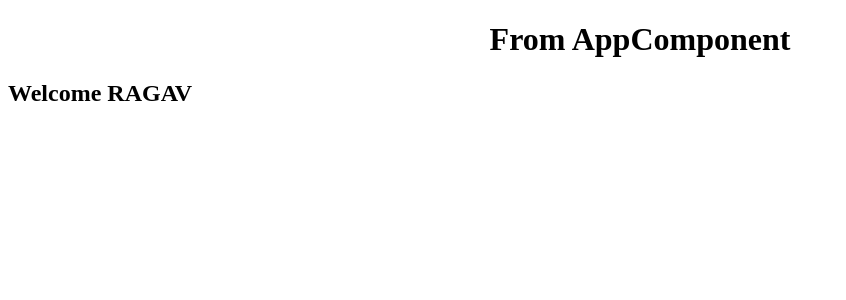
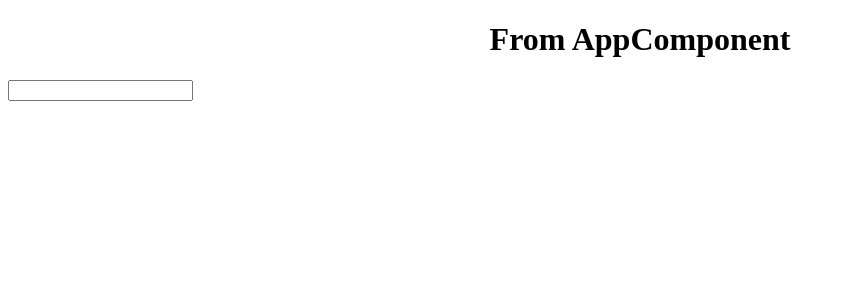
Before and after one commit to Ragav1196/Angular-Basics-Part-2, an Angular app: page / in a window 1280 px wide. Shown: the top 300 px of the page, without its empty margins (0-846 px from the left). Built offline with nearby package versions, Linux system fonts and the light colour scheme.

Commit message:
Commited

```diff
--- a/src/app/app.module.ts
+++ b/src/app/app.module.ts
@@ -1,20 +1,19 @@
 import { NgModule } from '@angular/core';
 import { BrowserModule } from '@angular/platform-browser';
+import { FormsModule } from '@angular/forms'; /* 1 -> import forms module as the ngModal directrive is part of the FormsModule */
 
 import { AppRoutingModule } from './app-routing.module';
 import { AppComponent } from './app.component';
 import { TestComponent } from './test/test.component';
 
 @NgModule({
-  declarations: [
-    AppComponent,
-    TestComponent
-  ],
+  declarations: [AppComponent, TestComponent],
   imports: [
     BrowserModule,
-    AppRoutingModule
+    AppRoutingModule,
+    FormsModule /* 1 -> we need to import that here to make angular aware of the module */,
   ],
   providers: [],
-  bootstrap: [AppComponent]
+  bootstrap: [AppComponent],
 })
-export class AppModule { }
+export class AppModule {}
--- a/src/app/test/test.component.ts
+++ b/src/app/test/test.component.ts
@@ -1,12 +1,16 @@
 import { Component, OnInit } from '@angular/core';
 
 @Component({
+  /* 1 -> Here the data will flow from view (template) to the modal(class) and vice versa */
   selector: 'app-test',
-  template: `<h2>Welcome {{ name }}</h2> `,
+  template: `<input [(ngModel)]="name" type="text" />
+    {{ name }}
+    <!-- What we want is when user input something then that should change this name property in
+    the class and inturn the class property name should also update the value in the view -->`,
   styles: [],
 })
 export class TestComponent implements OnInit {
-  public name = 'RAGAV';
+  public name = '';
 
   constructor() {}
 
```
